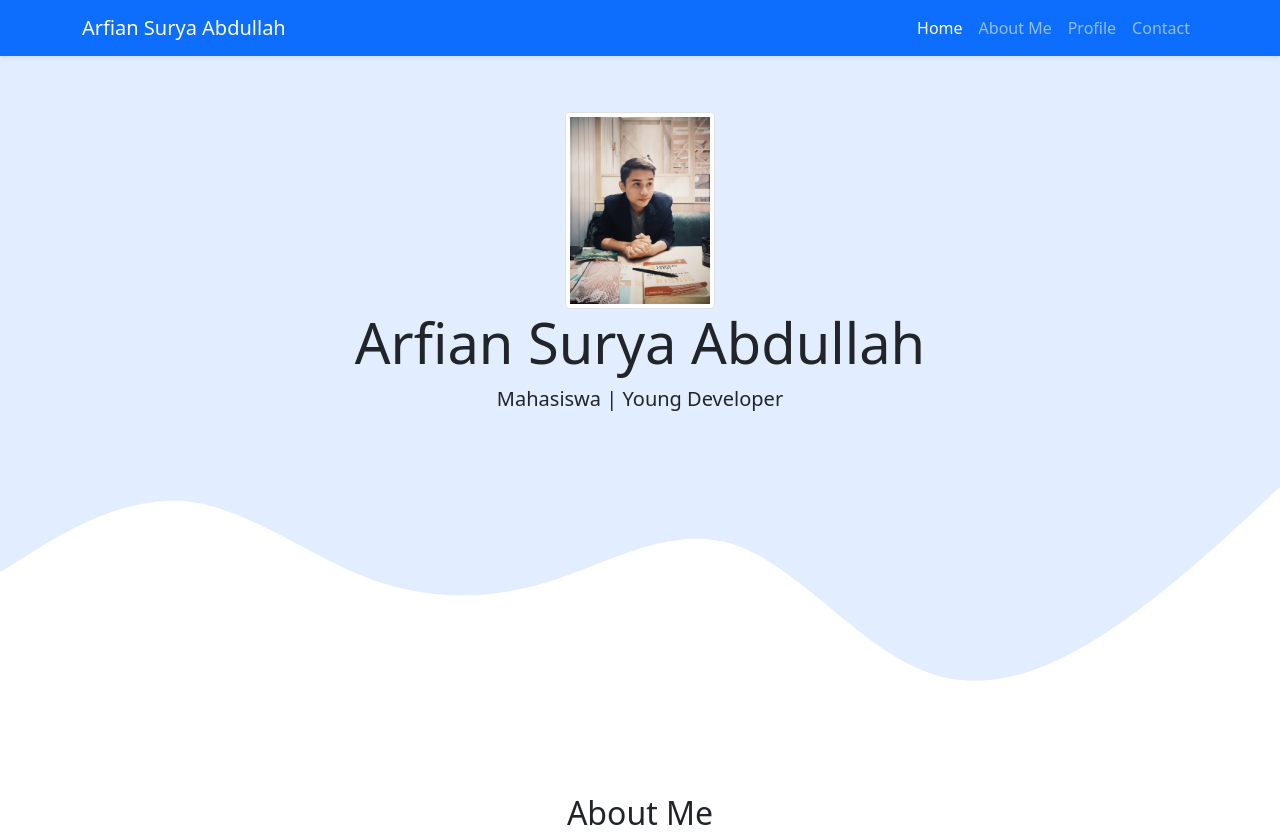
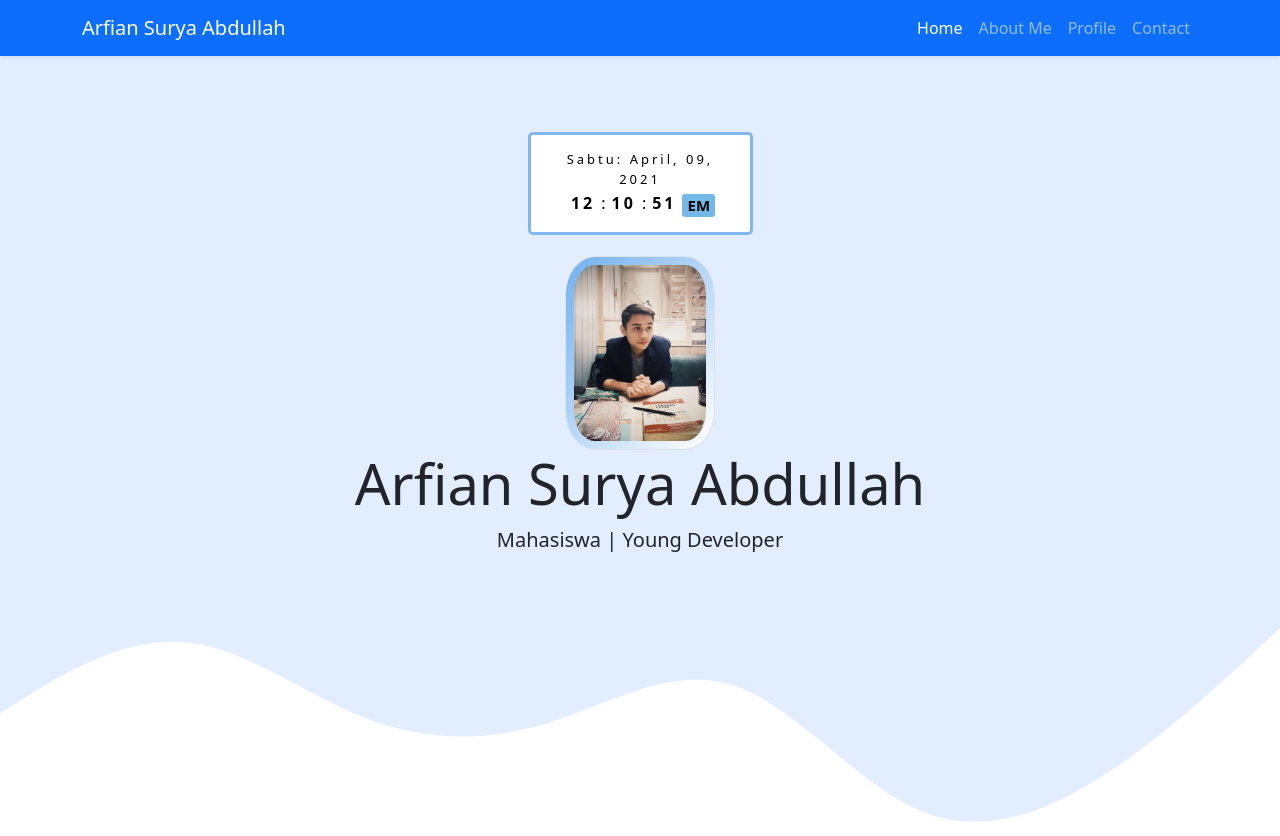
Before and after one commit to Arfian20/Arfian20.github.io, a plain HTML site: page index.html in a window 1280 px wide. Shown: the top 836 px of the page. Drawn offline with nearby package versions, Linux system fonts and the light colour scheme.

Commit message:
menambah jam digital

```diff
--- a/index.html
+++ b/index.html
@@ -14,7 +14,7 @@
     <link rel="stylesheet" href="style.css" />
     <title>FiansWebs</title>
   </head>
-  <body id="home">
+  <body onload="initClock()" id="home">
     <!-- Navbar -->
 
     <nav class="navbar navbar-expand-lg navbar-dark bg-primary shadow-sm fixed-top">
@@ -45,6 +45,24 @@
 
     <!-- Jumbotron -->
     <section class="jumbotron text-center">
+        <section class="jam">
+        <div class="datetime">
+        <div class="date">
+          <span id="day">Day</span>:
+          <span id="month">Month</span>,
+          <span id="daynum">00</span>,
+          <span id="year">Year</span>
+        </div>
+        <div class ="time">
+          <span id="hour">00</span>:
+          <span id="minutes">00</span>:
+          <span id="seconds">00</span>
+          <span id="period">PM</span>
+        </div>
+        </div>
+
+      </section>
+  <br><br>
       <img src="img/uw.jpg" alt="Arfian Surya Abdullah" width="150" class="img-thumbnail" ; />
       <h1 class="display-4">Arfian Surya Abdullah</h1>
       <p class="lead">Mahasiswa | Young Developer</p>
@@ -189,7 +207,7 @@
     <!-- Akhir Footer -->
     <script src="https://cdn.jsdelivr.net/npm/bootstrap@5.0.0-beta2/dist/js/bootstrap.bundle.min.js" integrity="sha384-b5kHyXgcpbZJO/tY9Ul7kGkf1S0CWuKcCD38l8YkeH8z8QjE0GmW1gYU5S9FOnJ0" crossorigin="anonymous"></script>
 
-    <script>
+    <script type="text/javascript">
       const scriptURL = "https://script.google.com/macros/s/AKfycbypPNYWCrvLiMTWXmWX1-LpCagp5MtOJ8KbnJtkzjhmvmKauRAHLVcs5lwfvnXvEhgU/exec";
       const form = document.forms["Fians-Webs-Contact-Form"];
       const btnKirim = document.querySelector(".btn-kirim");
@@ -213,7 +231,43 @@
             console.log("Success!", response);
            })
           .catch((error) => console.error("Error!", error.message))
-      });
+      })
+
+      function updateClock() {
+  var now = new Date();
+  var day = now.getDay(),
+      mo = now.getMonth(),
+      dnum = now.getDate(),
+      yr = now.getFullYear(),
+      hou = now.getHours(),
+      min = now.getMinutes(),
+      sec = now.getSeconds(),
+      pe = "EM";
+
+      if(hou == 0){
+        hou = 12;
+      }
+      if(hou > 12){
+        hou = hou - 12;
+        pe = "PM";
+      }
+      Number.prototype.pad = function(digits){
+        for(var n = this.toString(); n.length < digits; n = 0 + n);
+        return n;
+      }
+
+  var months = ["Januari", "Februari", "Maret", "April", "Juni", "Juli", "Agustus", "September", "Oktober", "November", "Desember"];
+  var week = ["Senin", "Selasa", "Rabu", "Kamis", "Jumat", "Sabtu", "Minggu"];
+  var ids = ["day", "month", "daynum", "year", "hour", "minutes", "seconds", "period"];
+  var values = [week[day], months[mo], dnum.pad(2), yr, hou.pad(2), min.pad(2), sec.pad(2), pe];
+  for (var i = 0; i < ids.length; i++)
+  document.getElementById(ids[i]).firstChild.nodeValue = values[i];
+}
+  function initClock() {
+    updateClock();
+    window.setInterval("updateClock()", 1);
+  }
     </script>
+
   </body>
 </html>
--- a/style.css
+++ b/style.css
@@ -2,7 +2,54 @@
   padding-top: 7rem;
   background-color: #e2edff;
 }
-
+.jam {
+  height: 15vh;
+  display: inline-block;
+  padding: 20px;
+}
+.datetime {
+  color: black;
+  background: white;
+  width: 225px;
+  padding: 15px 15px;
+  border: 3px solid #81b7ec;
+  border-radius: 5px;
+}
+.datetime:hover {
+  background: #81b7ec;
+  box-shadow: 0 0 30px #81b7ec;
+  color: white;
+  width: 250px;
+  padding: 20px 20px;
+}
+.date {
+  font-size: 13px;
+  font-weight: 300px;
+  text-align: center;
+  letter-spacing: 3px;
+}
+.time {
+  font-size: 40;
+  display: flex;
+  justify-content: center;
+  align-items: center;
+}
+.time span:not(:last-child) {
+  position: relative;
+  margin: 0 6px;
+  font-weight: 600;
+  text-align: center;
+  letter-spacing: 3px;
+}
+.time span:last-child {
+  background: rgb(115, 184, 230);
+  font-size: 15px;
+  font-weight: 600;
+  text-transform: uppercase;
+  margin-top: 5px;
+  padding: 0 5px;
+  border-radius: 3px;
+}
 #Profile {
   background-color: #e2edff;
 }
@@ -10,3 +57,28 @@
 section {
   padding-top: 5rem;
 }
+
+.img-thumbnail {
+  display: inline-block;
+  padding: 8px;
+  background: linear-gradient(130deg, #2a89e7, white);
+  margin: auto;
+  border-radius: 20%;
+  background-size: 150% 150%;
+  animation: animated-gradient 2s linear infinite;
+}
+
+@keyframes animated-gradient {
+  25% {
+    background-position: left bottom;
+  }
+  50% {
+    background-position: right bottom;
+  }
+  75% {
+    background-position: right top;
+  }
+  25% {
+    background-position: left top;
+  }
+}
```
Also changed, not shown: jsdei.js (added, +23 -0 lines).
